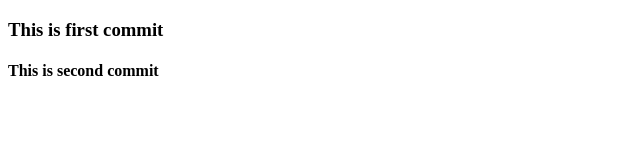
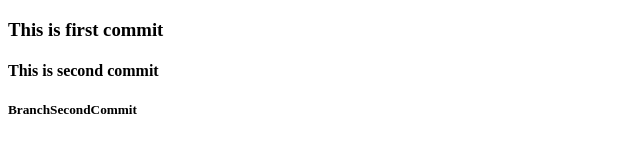
Before and after one commit to HaroldasZapalskis/GIT-HW-HAROLDAS-ZAPALSKIS, a plain HTML site: page index.html in a window 1280 px wide. Shown: the whole page, without its empty margins (0-640 px from the left). Drawn offline with Linux system fonts and the light colour scheme.

Commit message:
BranchSecondCommit

```diff
--- a/index.html
+++ b/index.html
@@ -10,5 +10,6 @@
 <body>
 <h3>This is first commit</h3>
 <h4>This is second commit</h4>
+<h5>BranchSecondCommit</h5>
 </body>
 </html>
```
